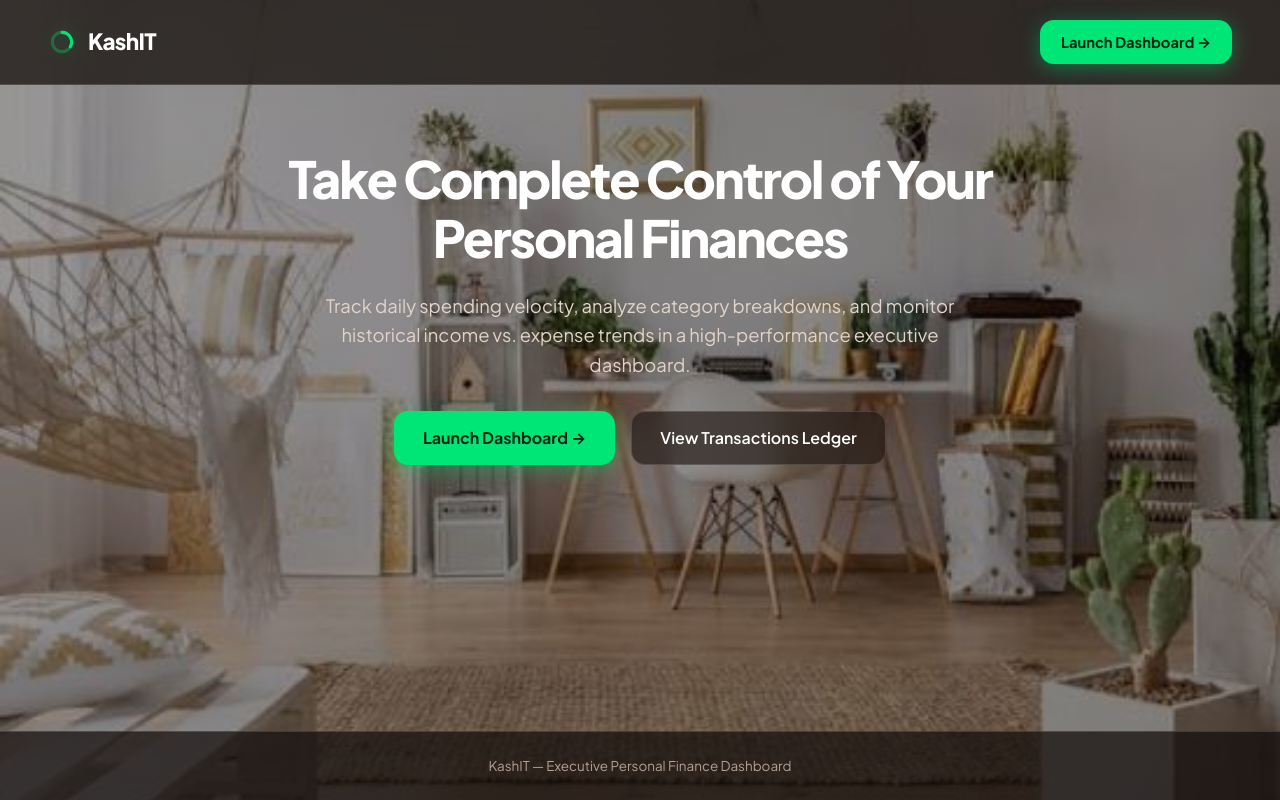
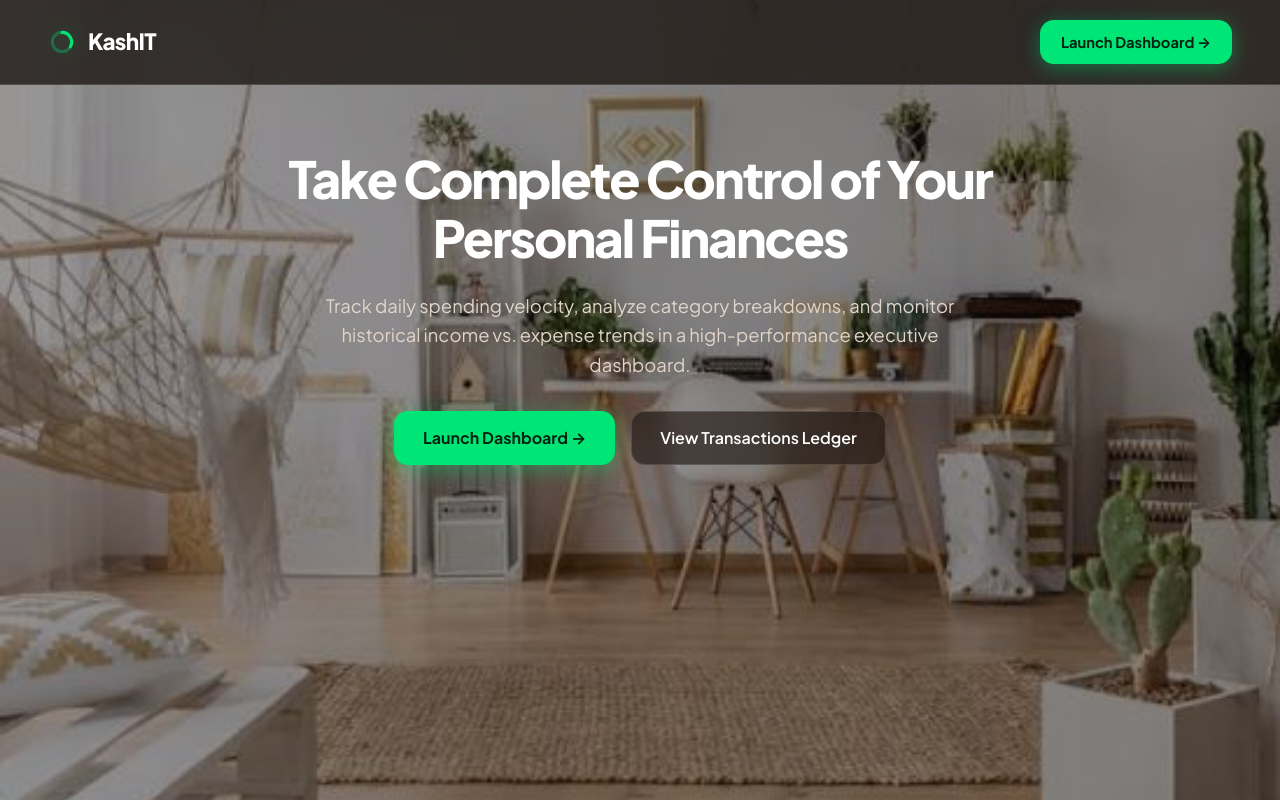
Before and after one commit to sharonmattheww/KashIT, a React (Vite) app in the folder client/: page /welcome in a window 1280 px wide. Built offline with nearby package versions, Linux system fonts and the light colour scheme; no server answers.

Commit message:
fix(ui): remove footer from landing page

```diff
--- a/client/src/pages/LandingPage.jsx
+++ b/client/src/pages/LandingPage.jsx
@@ -47,10 +47,6 @@ export default function LandingPage() {
           </div>
         </section>
       </main>
-
-      <footer className="landing-footer">
-        <p>KashIT — Executive Personal Finance Dashboard</p>
-      </footer>
     </div>
   );
 }
```
